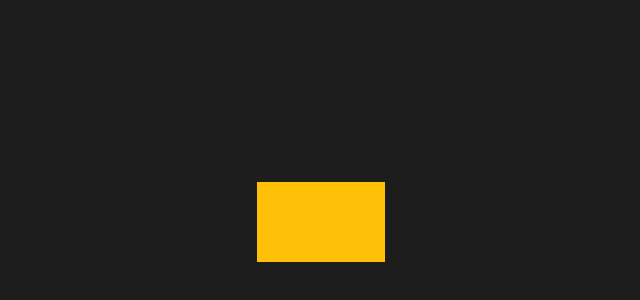
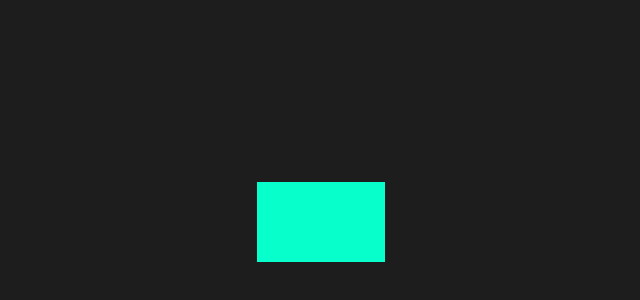
Before and after one commit to googlearchive/flipjs, a plain HTML site: page GSAP/index.html in a window 1280 px wide. Shown: the part 178-478 px from the top of the page, without its empty margins (319-959 px from the left). Drawn offline with nearby package versions, Linux system fonts and the light colour scheme.

Commit message:
Tweaks color

```diff
--- a/GSAP/index.html
+++ b/GSAP/index.html
@@ -39,7 +39,7 @@ limitations under the License.
     .target {
       width: 10%;
       height: 10%;
-      background: #FFC107;
+      background: #07FFCB;
       position: absolute;
       top: 45%;
       left: 45%;
```
